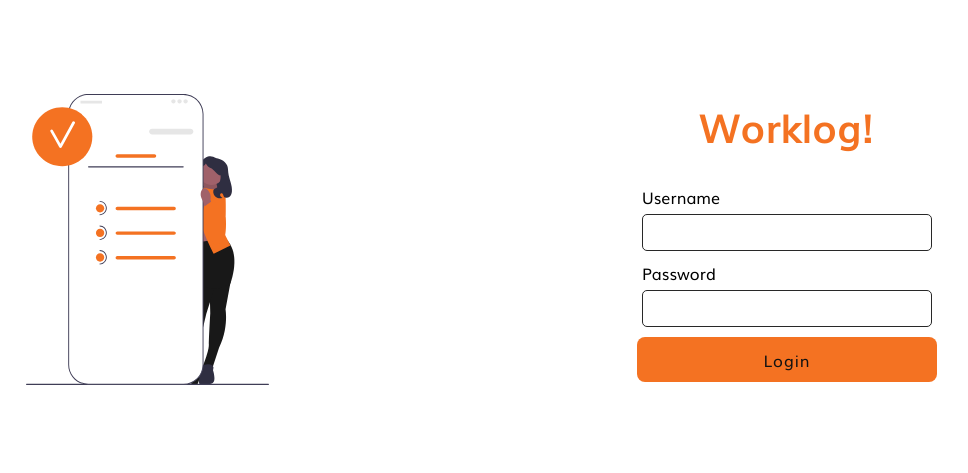
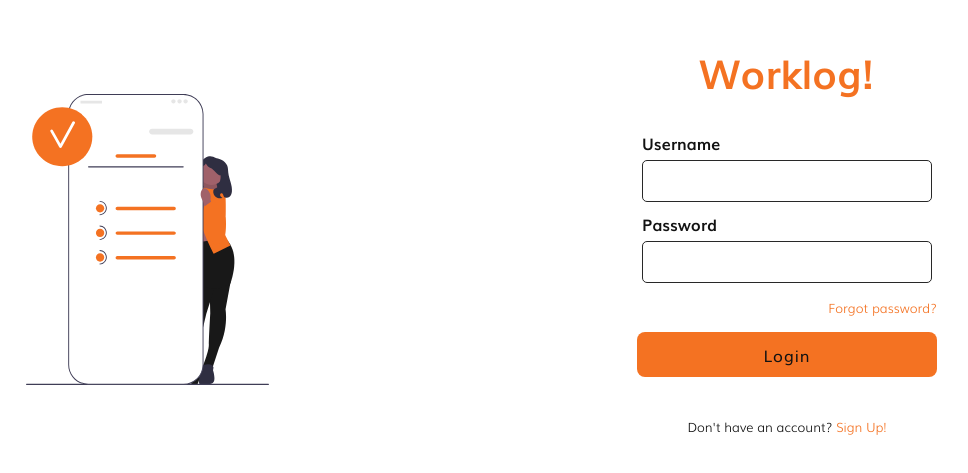
Before and after one commit to bevndas/worklog, a React (Create React App) app: page /auth in a window 1280 px wide. Shown: the part 161-634 px from the top of the page, without its empty margins (173-1141 px from the left). Built offline with nearby package versions, Linux system fonts and the light colour scheme.

Commit message:
Feat: Add login designs

```diff
--- a/src/pages/Authentication/Login/Login.scss
+++ b/src/pages/Authentication/Login/Login.scss
@@ -3,6 +3,7 @@
 .login-page {
   display: flex;
   align-items: center;
+  background: var(--background-high);
   .login-brand-illustration {
     @include center-content;
     flex: 1;
@@ -21,6 +22,22 @@
         width: 300px;
         max-width: 500px;
         min-width: 300px;
+        p {
+          @include font(0.8rem, var(--font-weight-light), var(--brand-color));
+          cursor: pointer;
+        }
+        p.forgot-password {
+          text-align: right;
+          margin: 15px 0 15px 0;
+        }
+        p.sign-up {
+          text-align: center;
+          margin-top: 40px;
+          color: var(--text-primary);
+          span {
+            color: var(--brand-color);
+          }
+        }
       }
     }
   }
--- a/src/pages/Authentication/Login/Login.tsx
+++ b/src/pages/Authentication/Login/Login.tsx
@@ -33,7 +33,9 @@ const Login: React.FC<{}> = () => {
                                 <Form>
                                     <FormikInput label='Username' name='username' autofill='none' type='email' />
                                     <FormikInput label='Password' name='password' type='password' />
+                                    <p className='forgot-password'>Forgot password?</p>
                                     <Button>Login</Button>
+                                    <p className='sign-up'>Don't have an account? <span>Sign Up!</span></p>
                                 </Form>
                             )
                         }
--- a/src/themes/_form.scss
+++ b/src/themes/_form.scss
@@ -2,6 +2,7 @@ input {
   padding: 10px 5px;
   border-radius: 5px;
   border: 1px solid  var(--divider);
+  font-family: 'Muli', 'sans-serif';
   &:focus {
     outline: none;
     border-color:  var(--brand-color);
@@ -13,9 +14,10 @@ input {
   margin: 10px 5px;
   label{
     margin-bottom: 5px;
+    color: var(--text-primary);
+    font-weight: var(--font-weight-semi-bold);
   }
   .form-error-message {
-    padding: 10px 0;
     color: var(--error);
   }
   .form-error-message ~ input {
--- a/src/themes/_variables.scss
+++ b/src/themes/_variables.scss
@@ -1,7 +1,7 @@
 :root {
   --brand-color: #F47222;
   --success:  #2d995b;
-  --error: #cc0000;
+  --error: #EA4C46;
 
   --spinner-color: #FFFFFF;
 
@@ -13,6 +13,12 @@
   --text-secondary: #181818;
 
   --divider: #282828;
+
+  --font-weight-light: 200;
+  --font-weight-normal: 400;
+  --font-weight-mild: 500;
+  --font-weight-semi-bold: 700;
+  --font-weight-bold: 900;
 }
 
 .theme-light {
```
